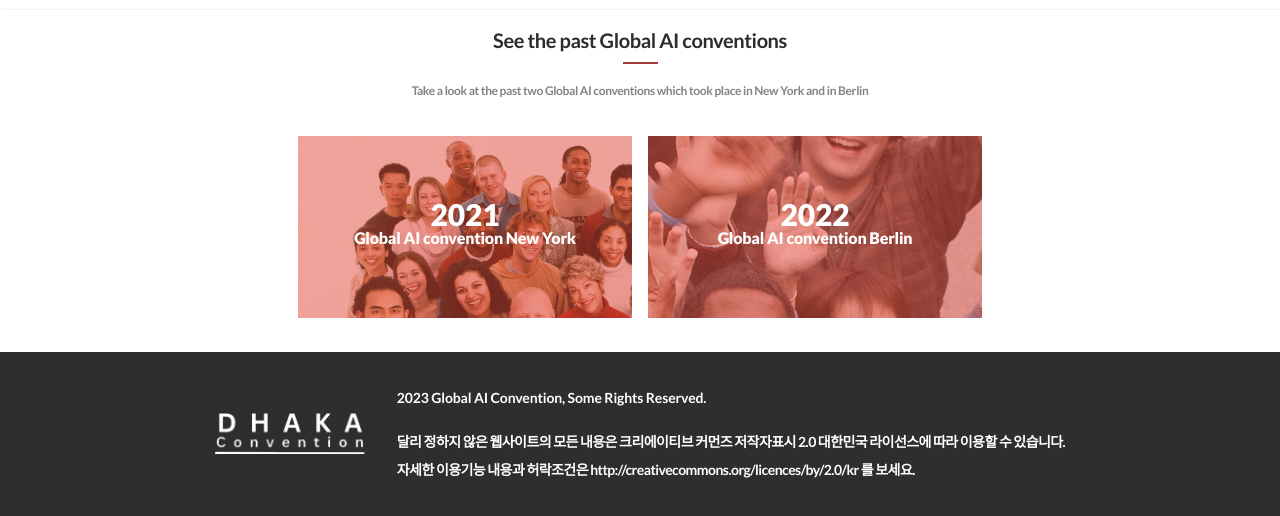
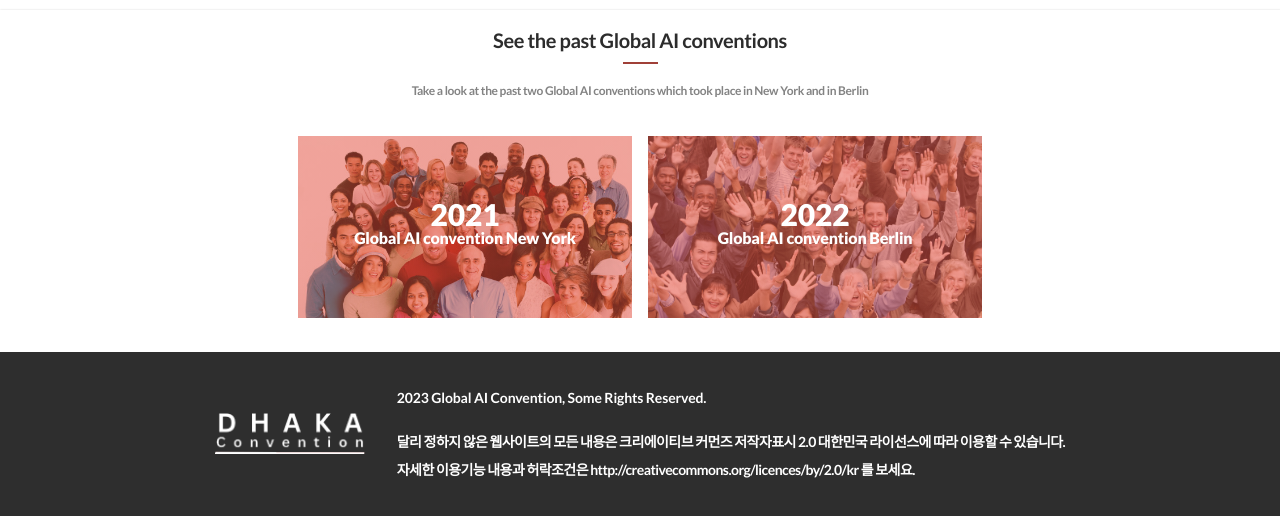
Before and after one commit to firepicaso/Event_Portal, a website: page about.html in a window 1280 px wide. Shown: the part 873-1389 px from the top of the page. Drawn offline with Linux system fonts and the light colour scheme.

Commit message:
Fix more  linter errors

```diff
--- a/about.css
+++ b/about.css
@@ -253,9 +253,13 @@ body {
   height: 182px;
 }
 
-.past-event1
+.past-event1 {
+  background-size: cover;
+  background-repeat: no-repeat;
+}
+
 .past-event2 {
-  background-size: contain;
+  background-size: cover;
   background-repeat: no-repeat;
 }
 
```
